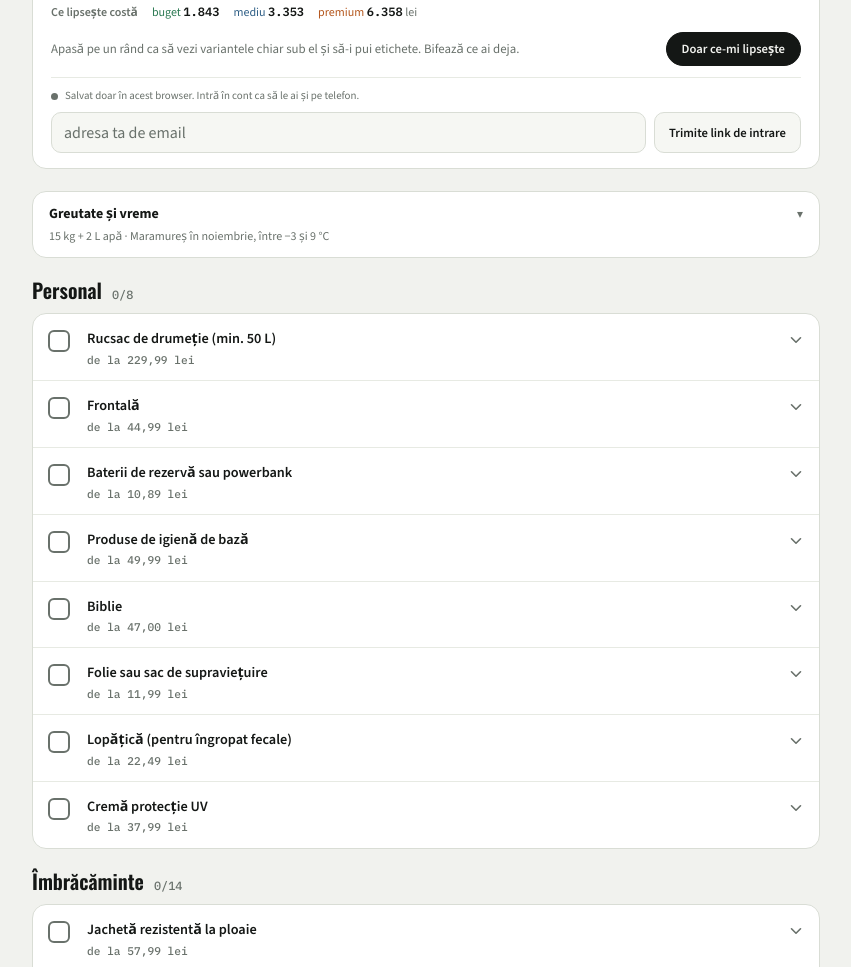
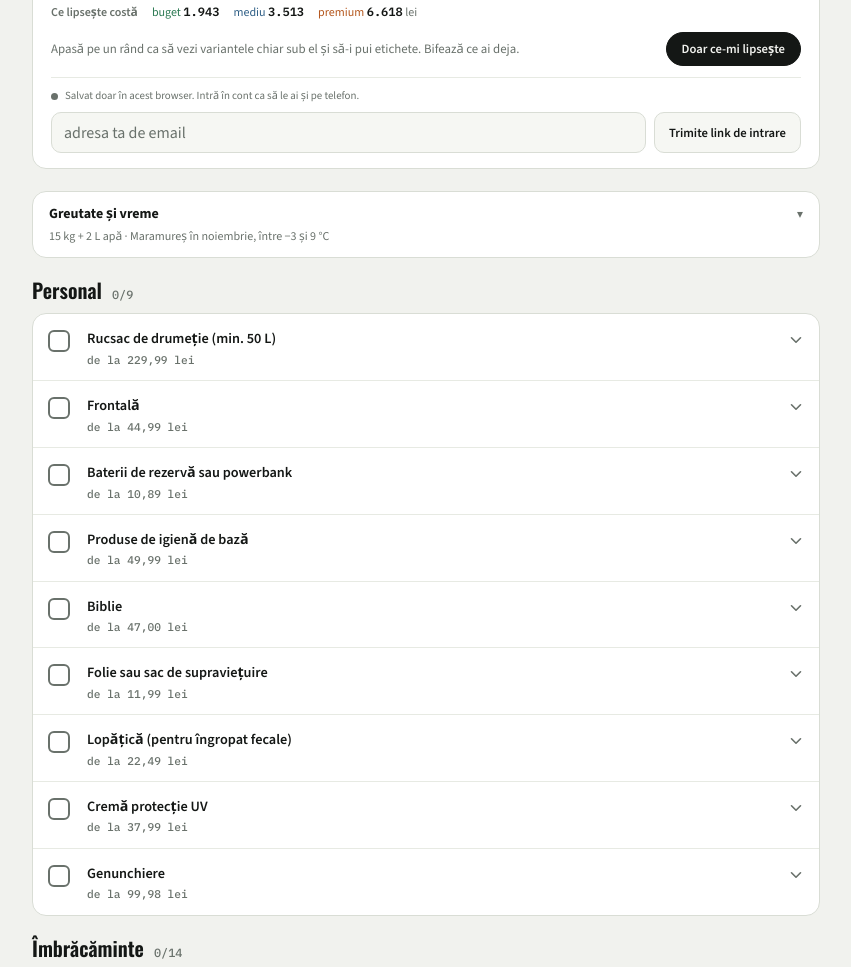
Before and after one commit to danyelb/xcc, a plain HTML site: page index.html in a window 1280 px wide. Shown: the part 267-1234 px from the top of the page, without its empty margins (214-1065 px from the left). Drawn offline with nearby package versions, Linux system fonts and the light colour scheme.

Commit message:
Adaug genunchiere la echipamentul personal
Decathlon, la bucată (preț pentru doi genunchi): 2 × 49,99 / 2 × 79,99 / 2 × 129,99 lei.

Co-Authored-By: Claude Opus 5.5 <noreply@anthropic.com>
Claude-Session: https://claude.ai/code/session_01DmmX3S2AyWfsFRHcwk4XZh

```diff
--- a/index.html
+++ b/index.html
@@ -510,7 +510,12 @@ var D = function(slug, id){ return "https://www.decathlon.ro/p/" + slug + "/_/R-
       {tier:"buget", shop:"Decathlon", name:"Spray protecție solară ACTIVE, 150 ml, SPF 30", price:37.99, url:D("spray-protectie-solara-active-150-ml-fps30","347034"), desc:"Cel mai bun preț pe mililitru, dar 150 ml e mult de cărat pentru câteva zile."},
       {tier:"mediu", shop:"Decathlon", name:"Spray protecție solară sport, 50 ml, SPF 50+", price:39.99, url:D("spray-protectie-solara-sport-spf-50-50-ml","351945"), desc:"50 ml SPF 50+. Formatul corect pentru rucsac și protecția potrivită pentru creastă."},
       {tier:"premium", shop:"Decathlon", name:"Stick protecție solară față Sport, 25 g, SPF 50", price:44.99, url:D("stick-protectie-solara-pentru-fata-sport-spf-50-25-g","362016"), desc:"Nu curge și nu intră în ochi când transpiri. 25 g, se aplică din mers."}
-    ]}
+    ]},
+    { id:"genunchiere", name:"Genunchiere", note:"Nu e pe lista organizatorului. Ajută la coborârile lungi cu greutate în spate; bețele de drumeție (la Opțional) îți descarcă și ele genunchii. Decathlon le vinde la bucată — prețurile sunt pentru amândoi genunchii (×2); dacă te supără doar unul, ia una. Mărimea se alege după ghidul de mărimi de pe pagina produsului, deci probează-le în magazin. Dacă ai o problemă la genunchi, întreabă un medic sau un kinetoterapeut ce nivel de susținere îți trebuie.", variants:[
+      {tier:"buget", shop:"Decathlon", name:"DECATHLON Genunchieră de susținere", price:49.99, qty:2, url:D("genunchiera-de-sustinere-pentru-piciorul-drept-sau-stang","364383"), desc:"Tricot compresiv fără cusături, ușor și respirant, cu silicon anti-alunecare. Susținere ușoară, se poartă pe dreapta sau pe stânga. Nota 4,5 din 1.254 de recenzii."},
+      {tier:"mediu", shop:"Decathlon", name:"DECATHLON Genunchieră de susținere cu armături laterale", price:79.99, qty:2, url:D("genunchiera-de-sustinere-pentru-piciorul-drept-sau-stang-cu-armaturi-laterale","364288"), desc:"Același tricot compresiv, plus barete laterale care întăresc compresia. Cea mai bine notată: 4,7 din 3.869 de recenzii."},
+      {tier:"premium", shop:"Decathlon", name:"DECATHLON Genunchieră de susținere nivel 2", price:129.99, qty:2, url:D("genunchiera-de-sustinere-picior-drept-sau-stang-nivel-2","364503"), desc:"Nivel 2 din 5 după Decathlon: tricot compresiv, susțineri laterale, benzi de reglare și inel pentru rotulă. Pentru genunchi care te-au mai durut la coborâri. Nota 4,5 din 558."}
+    ]},
   ]},
 
   { id:"imbracaminte", title:"Îmbrăcăminte", kind:"req", items:[
@@ -986,6 +991,7 @@ var D = function(slug, id){ return "https://www.decathlon.ro/p/" + slug + "/_/R-
     "biblie": {verdict:"yes", note:"Merge fără grijă second: anticariat, OLX sau împrumutată. Contează doar formatul — una mică, cu copertă flexibilă, e mult mai ușoară decât o ediție standard."},
     "manusi": {verdict:"no", note:"N-am cercetat separat piața second pentru mănuși. La cele impermeabile, membrana și cusăturile lipite se uzează exact în palmă și la degete, iar variantele noi de mai sus pornesc de la 50 de lei — diferența nu merită riscul. Ia-le noi."},
     "poncho": {verdict:"yes", note:"Un poncho e o folie impermeabilă cu glugă: nu are ce să se strice în afară de cusături și capse. Second e ok dacă nu e lipicios pe interior — același test ca la cort. Nou costă 40–110 lei la Decathlon."},
+    "genunchiere": {verdict:"no", note:"Ia-le noi: elasticul își pierde compresia cu purtarea și se poartă direct pe piele. Noi pornesc de la 49,99 lei bucata la Decathlon."},
     "spray-imperm": {verdict:"no", note:"Cumpără-l nou: la un spray început nu știi cât a mai rămas în el și cât de vechi e, iar unul nou pornește de la 25–40 de lei la Decathlon."},
     "butelie": {verdict:"no", note:"Cartușul de gaz se cumpără întotdeauna nou: unul început sau vechi poate avea valva slăbită. Ia cartușe cu filet, compatibile cu arzătorul."}
   };
```
